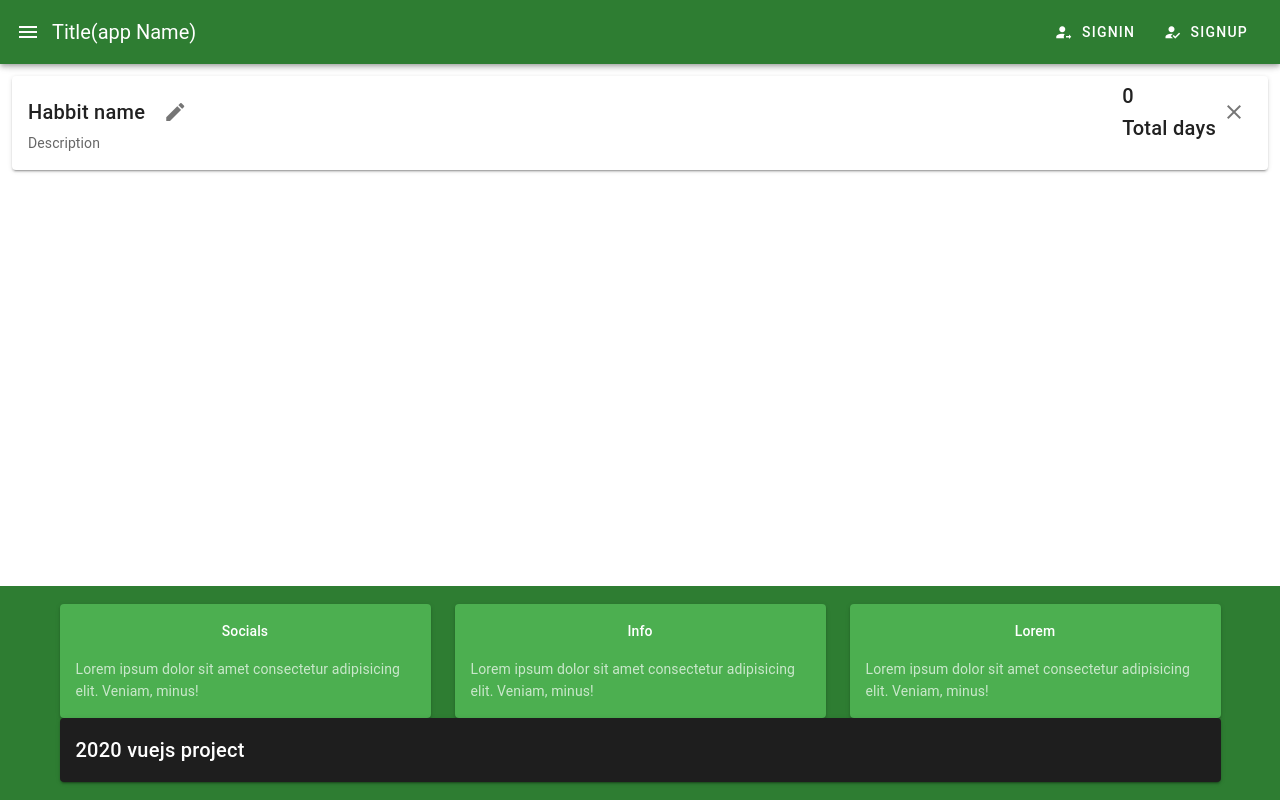
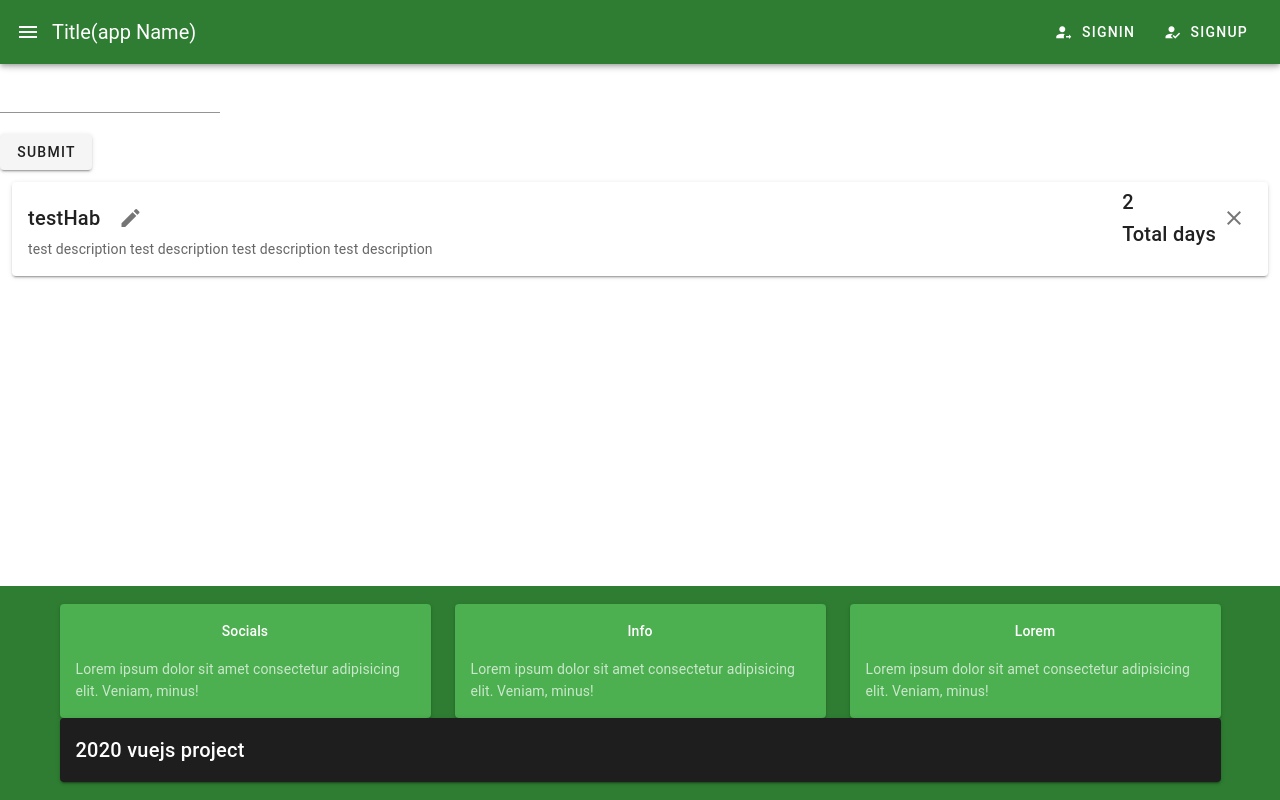
Before and after one commit to tsepo4kin/planningCalendar, a Vue app: page /habits in a window 1280 px wide. Built offline with nearby package versions, Linux system fonts and the light colour scheme; no server answers; a small style sheet from the web is missing.

Commit message:
update habit

```diff
--- /dev/null
+++ b/src/components/HabitItem.vue
@@ -0,0 +1,41 @@
+<template>
+  <v-card>
+    <v-card-title>
+      {{data.title}}
+      <v-btn icon class="ml-3">
+        <v-icon>mdi-pencil</v-icon>
+      </v-btn>
+      <div class="ml-auto d-block">
+        <v-row>
+          <span class="total-days">{{data.count}}</span>
+        </v-row>
+        <v-row>
+          <span class="display-10">Total days</span>
+        </v-row>
+      </div>
+      <v-btn icon class="ml-3" @click="deleteHabit">
+        <v-icon>mdi-close</v-icon>
+      </v-btn>
+    </v-card-title>
+    <v-card-subtitle>{{data.description}}</v-card-subtitle>
+  </v-card>
+</template>
+
+<script>
+export default {
+  props: {
+    data: {
+      required: true
+    }
+  },
+  methods: {
+    deleteHabit() {
+      this.$store.dispatch('deleteHabitById', this.data.id)
+    }
+  }
+}
+</script>
+
+<style>
+
+</style>
--- a/src/store/habits.js
+++ b/src/store/habits.js
@@ -7,7 +7,7 @@ export default {
   },
   mutations: {
     setHabits(state, payload) {
-      state.habits = habits;
+      state.habits = payload;
     },
     deleteHabit(state, payload) {
       state.habits = state.habits.filter((e) => e.id !== payload);
--- a/src/store/index.js
+++ b/src/store/index.js
@@ -6,6 +6,7 @@ import DayPlanModule from "./dayPlan";
 import CashRecordModule from "./cashRecord";
 import InvestmentsModule from "./investments";
 import ProjectsModule from "./projects";
+import HabitsModule from "./habits"
 
 Vue.use(Vuex);
 
@@ -17,5 +18,6 @@ export default new Vuex.Store({
     CashRecordModule,
     InvestmentsModule,
     ProjectsModule,
+    HabitsModule
   },
 });
--- a/src/views/Habits.vue
+++ b/src/views/Habits.vue
@@ -1,32 +1,57 @@
 <template>
   <div>
     <v-row>
+      <v-form @submit="addHabit">
+        <v-text-field
+          placeholder=""
+        ></v-text-field>
+        <v-btn>submit</v-btn>
+      </v-form>
+    </v-row>
+    <v-row>
       <v-col>
-        <v-card>
-          <v-card-title>
-            Habbit name
-            <v-btn icon class="ml-3">
-              <v-icon>mdi-pencil</v-icon>
-            </v-btn>
-            <div class="ml-auto d-block">
-              <v-row>
-                <span class="total-days">0</span>
-              </v-row>
-              <v-row>
-                <span class="display-10">Total days</span>
-              </v-row>
-            </div>
-            <v-btn icon class="ml-3">
-              <v-icon>mdi-close</v-icon>
-            </v-btn>
-          </v-card-title>
-          <v-card-subtitle>Description</v-card-subtitle>
-        </v-card>
+        <habit-item v-for="habit in habits" :key="habit.id" :data='habit'></habit-item>
       </v-col>
     </v-row>
   </div>
 </template>
 
 <script>
-export default {};
+import HabitItem from '@/components/HabitItem'
+export default {
+  components: {
+    HabitItem
+  },
+  data: () => ({
+    title: null,
+    count: null,
+    description: null,
+    habits: [{
+      title: 'testHab',
+      count: 2,
+      description: 'test description test description test description test description'
+    }]
+  }),
+  methods: {
+    addHabit() {
+      this.$store.dispatch("addHabit", {
+        title: this.title,
+        count: this.count,
+        description: this.description,
+        id: this.generateId(),
+      });
+      this.$store.dispatch("saveHabits");
+    },
+    generateId() {
+      const str =
+        "1234567890qwertyuiopasdfghjklzxcvbnmQWERTYUIOPASDFGHJKLZXCVBNM";
+      const length = 8;
+      let res = "";
+      for (let i = 0; i < length; i++) {
+        res += str[Math.round(Math.random() * str.length)];
+      }
+      return res;
+    },
+  },
+};
 </script>
```
